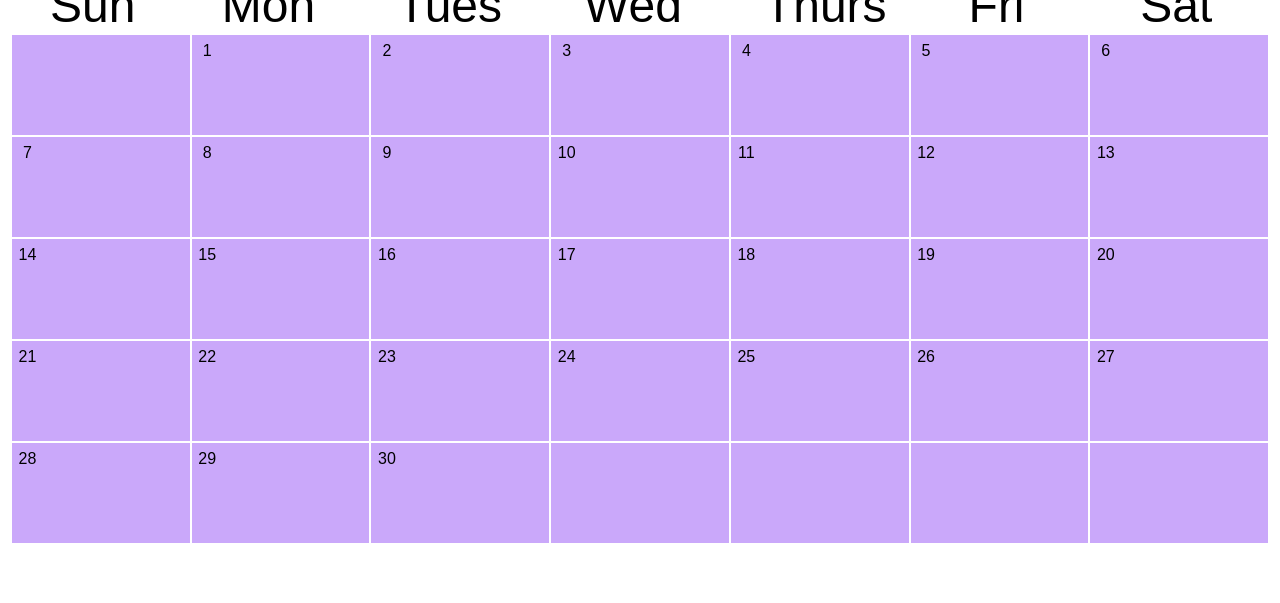
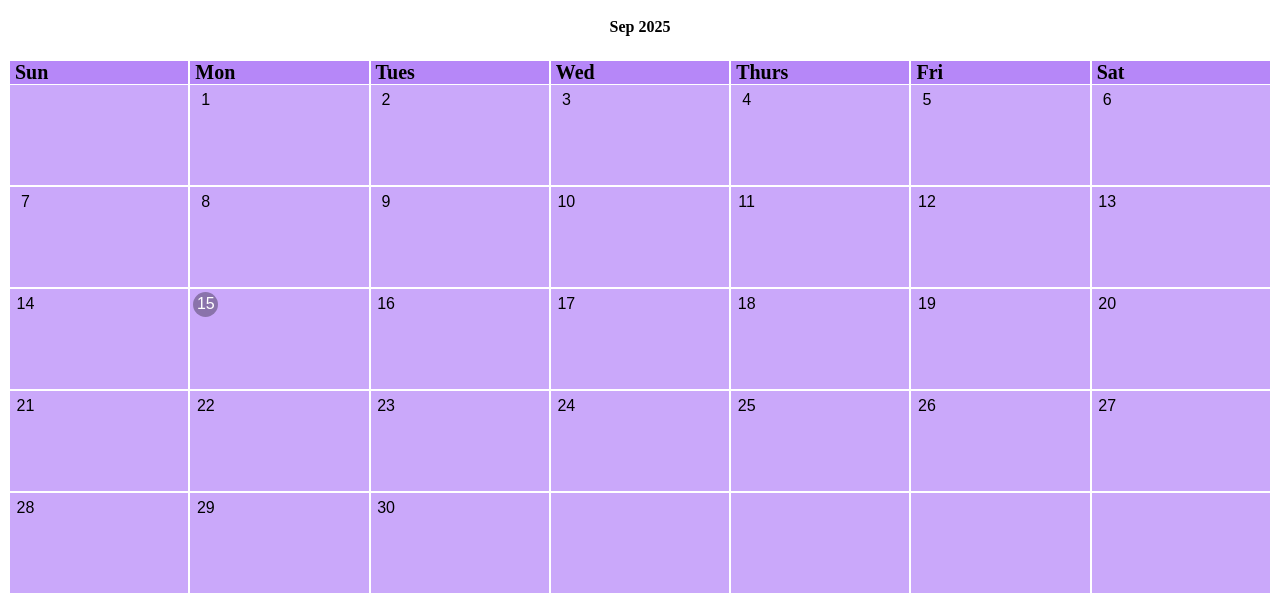
Before and after one commit to matthewjlewis93/wine30, an Eleventy site: page src/index.html in a window 1280 px wide. Shown: the part 731-1334 px from the top of the page. Before the commit the page ends 1286 px from the top, so only its background shows below. Built offline with nearby package versions, Linux system fonts and the light colour scheme; Eleventy itself is replaced by a stand-in of ours; files that its build step writes are made by us from their sources; a web font is replaced by a local one.

Commit message:
current day and change month

```diff
--- a/public/home.js
+++ b/public/home.js
@@ -6,11 +6,14 @@
   }
 });
 
-createDateObj = (dateIndex, yearIndex) => {
+const monthArray = ["Jan", "Feb", "March", "April", "May", "June", "July", "Aug", "Sep", "Oct", "Nov", "Dec"]
+
+createDateObj = (offset) => {
   const dateObj = {};
   let currentMonth = new Date(
-    `${new Date().getFullYear()}, ${dateIndex + 1}, 1`
+    `${new Date().getFullYear()}, ${new Date().getMonth()+1}, 1`
   );
+  currentMonth.setMonth(currentMonth.getMonth() + offset);
   dateObj["Current Month"] = currentMonth;
   dateObj["Day of 1"] = currentMonth.getDay();
   currentMonth.setMonth(currentMonth.getMonth() + 1);
@@ -28,7 +31,15 @@ createCalendar = (dateObject) => {
     if (i <= 0) {
       calendarArray.push("<div class='calendar-day' ></div");
     } else {
-      calendarArray.push(`<div class='calendar-day' ><p>${i}</p></div>`);
+      calendarArray.push(
+        `<div class='calendar-day'><p class=${
+          monthOffset === 0
+            ? new Date().getDate() === i
+              ? " todays-date"
+              : ""
+            : ""
+        }>${i}</p></div>`
+      );
     }
   }
   while ( calendarArray.length % 7 != 0 ) {
@@ -37,9 +48,15 @@ createCalendar = (dateObject) => {
   calendarArray.forEach(
     (e) => (document.getElementById("calendar-body").innerHTML += e)
   );
+  document.getElementById("month-name").innerText = `${monthArray[dateObject["Current Month"].getMonth()]} ${dateObject["Current Month"].getFullYear()}`
   return calendarArray;
 };
 
+changeMonth = (amount) => {
+  monthOffset += amount;
+  createCalendar(createDateObj(monthOffset));
+}
+
 let monthOffset = 0;
 
-createCalendar(createDateObj(new Date().getMonth(), new Date().getFullYear()));
+createCalendar(createDateObj(monthOffset));
--- a/public/index.css
+++ b/public/index.css
@@ -66,7 +66,7 @@ p {
 }
 
 #calendar-body {
-  border: 2px solid white;
+  /* border: 2px solid white; */
   background-color: white;
 }
 
@@ -96,3 +96,10 @@ p {
   background-color: #00000050;
   color: white;
 }
+
+.day-name {
+  margin: 1px 0px;
+  font-size: 20px;
+  padding-left: 5px;
+  background-color: hsl(265, 89%, 75%);
+}
--- a/src/_includes/partials/calendar.html
+++ b/src/_includes/partials/calendar.html
@@ -1,15 +1,18 @@
 
 <section id="calendar">
+    <h3 style="grid-column: span 7;">Calendar</h3>
+    <button style="display: inline" onclick="changeMonth(-1)"><</button><button style="display: inline" onclick="changeMonth(1)">></button>
     <div id="calendar-head">
-        <h3 style="grid-column: span 7;">Calendar</h3>
 
-        <p>Sun</p>
-        <p>Mon</p>
-        <p>Tues</p>
-        <p>Wed</p>
-        <p>Thurs</p>
-        <p>Fri</p>
-        <p>Sat</p>
+        <h4 style="grid-column: span 7; text-align: center;" id="month-name"></h4>
+
+        <h5 class="day-name">Sun</h5>
+        <h5 class="day-name">Mon</h5>
+        <h5 class="day-name">Tues</h5>
+        <h5 class="day-name">Wed</h5>
+        <h5 class="day-name">Thurs</h5>
+        <h5 class="day-name">Fri</h5>
+        <h5 class="day-name">Sat</h5>
     </div>
     <div id="calendar-body">
         {% for file, event in events %}
--- a/src/index.css
+++ b/src/index.css
@@ -66,7 +66,7 @@ p {
 }
 
 #calendar-body {
-  border: 2px solid white;
+  /* border: 2px solid white; */
   background-color: white;
 }
 
@@ -96,3 +96,10 @@ p {
   background-color: #00000050;
   color: white;
 }
+
+.day-name {
+  margin: 1px 0px;
+  font-size: 20px;
+  padding-left: 5px;
+  background-color: hsl(265, 89%, 75%);
+}
```
Also changed, not shown: public/index.html (+11 -8 lines), src/home.js (+21 -4 lines).
